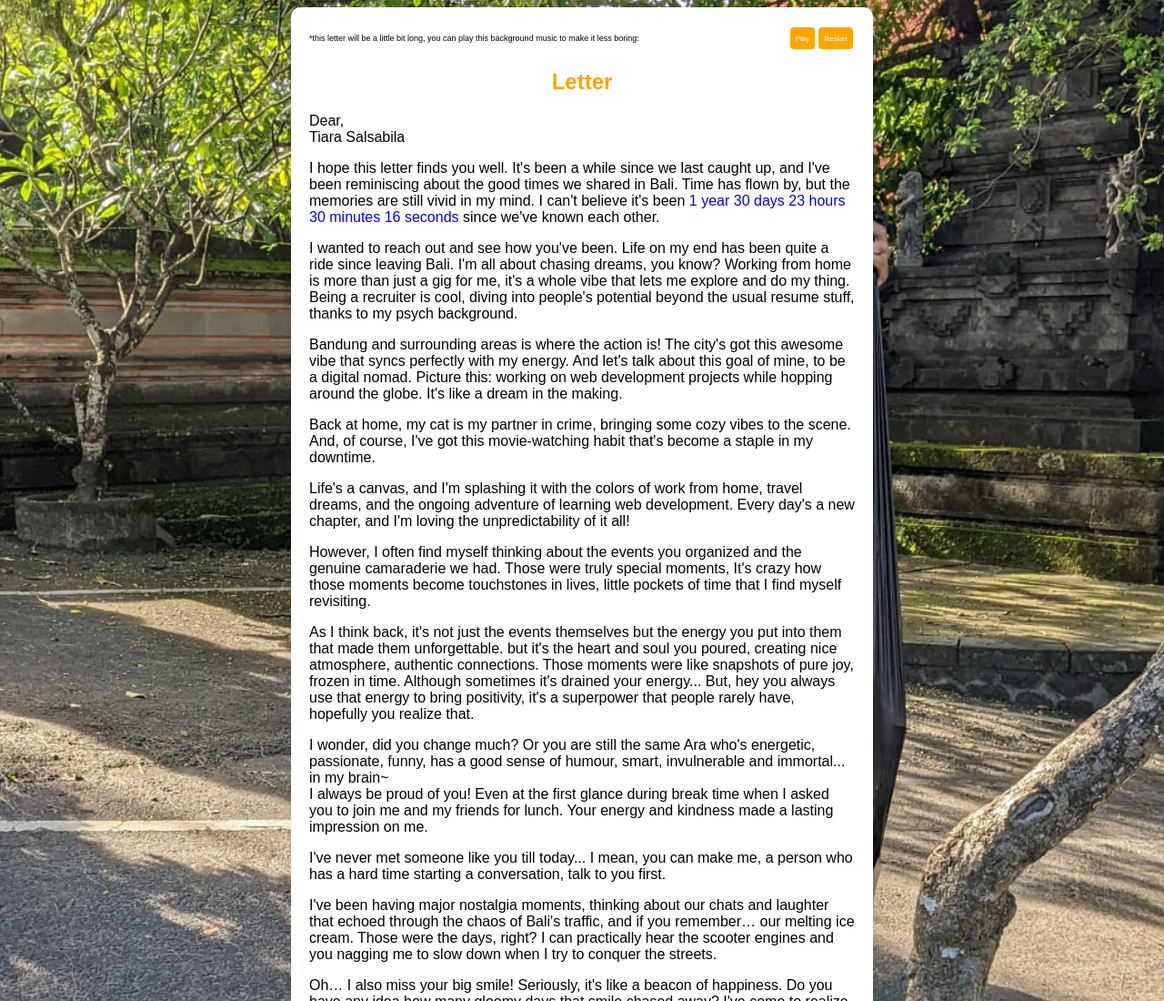
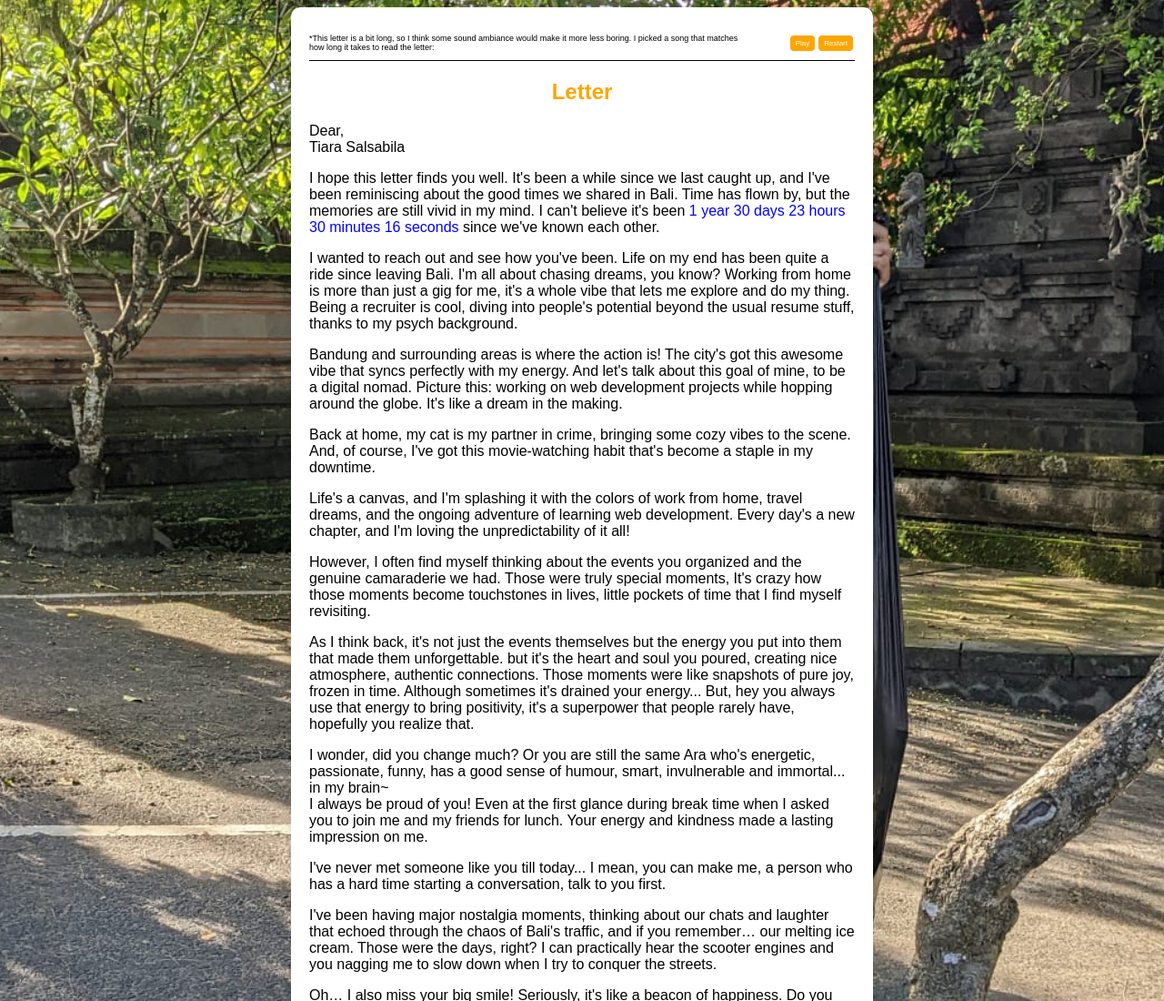
Before and after one commit to arrafahvg/yourLetter, a plain HTML site: page letter/halaman-surprise.html in a window 1280 px wide. Shown: the top 1100 px of the page at 91% size. Drawn offline with Linux system fonts and the light colour scheme.

Commit message:
Adding border and adjusting sound control

```diff
--- a/letter/halaman-surprise.html
+++ b/letter/halaman-surprise.html
@@ -11,7 +11,7 @@
     <div class="letter-container">
         <audio id="bgMusic" src="bgsound/bgsound1.mp3" loop></audio>
         <div class="music-controls">
-            <p id="music-text">*this letter will be a little bit long, you can play this background music to make it less boring:</p>
+            <p style="margin-right: 50px;">*This letter is a bit long, so I think some sound ambiance would make it more less boring. I picked a song that matches how long it takes to read the letter:</p>
             <button id="playPauseBtn">Play</button>
             <button id="stopBtn">Restart</button>
         </div>
--- a/letter/surprise-style.css
+++ b/letter/surprise-style.css
@@ -26,7 +26,6 @@ h2 {
     color: orange;
     text-align: center;
 }
-
 
 .greeting, .message, .closing, {
     margin-bottom: 20px;
@@ -119,6 +118,7 @@ h2 {
     justify-content: flex-start;
     margin-bottom: 20px;
     font-size: xx-small;
+    border-bottom: black groove 1px
 }
 
 button {
@@ -134,6 +134,9 @@ button {
     cursor: pointer;
     border-radius: 4px; /* Adjusted border radius */
     transition: background-color 0.3s;
+    max-height: 20px;
+    min-width: auto;
+    align-self: center;
 }
 
 button#playPauseBtn {
```
